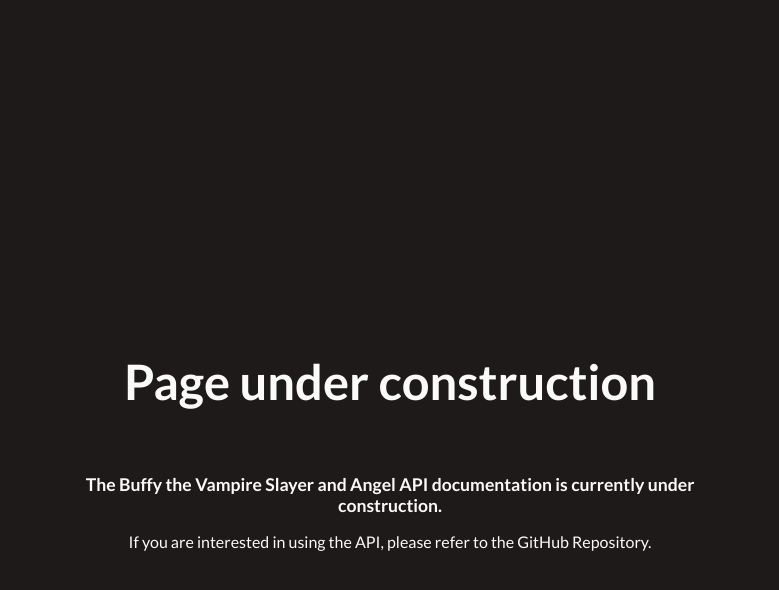
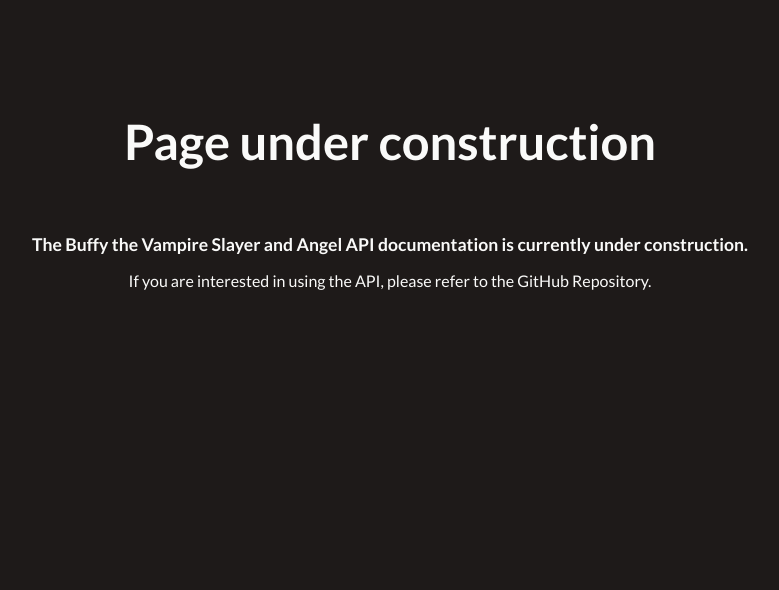
Before and after one commit to Thatskat/btvs-angel-api, a website: page index.html in a window 1280 px wide. Shown: the whole page, without its empty margins (250-1029 px from the left). Drawn offline with Linux system fonts and the light colour scheme.

Commit message:
changed padding

```diff
--- a/public/css/styles.css
+++ b/public/css/styles.css
@@ -20,7 +20,7 @@
   font-family: "Lato", sans-serif;
   color: var(--secondary);
   background: var(--primary);
-  padding: 20rem;
+  padding: 5rem;
 }
 /* CLASSES */
 .subText {
```
